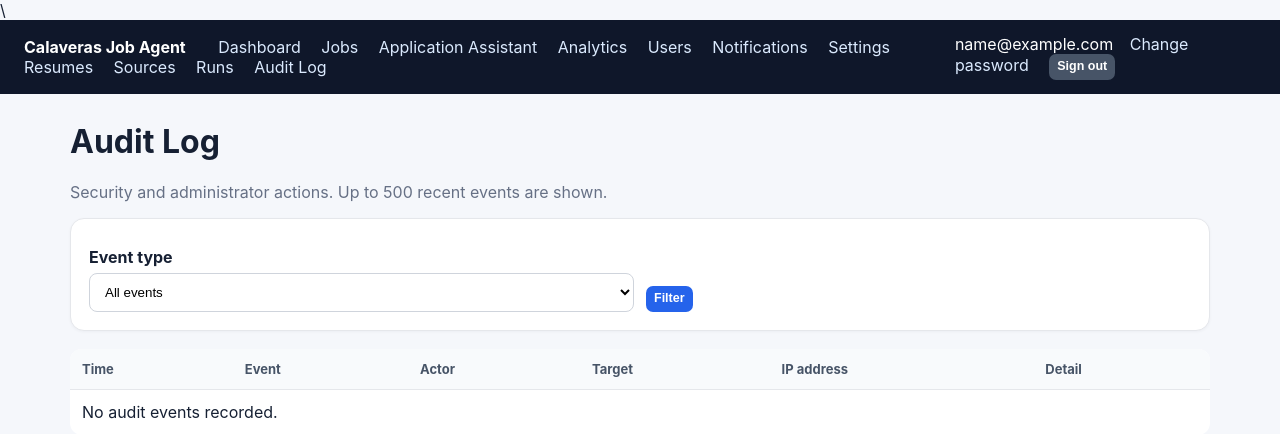
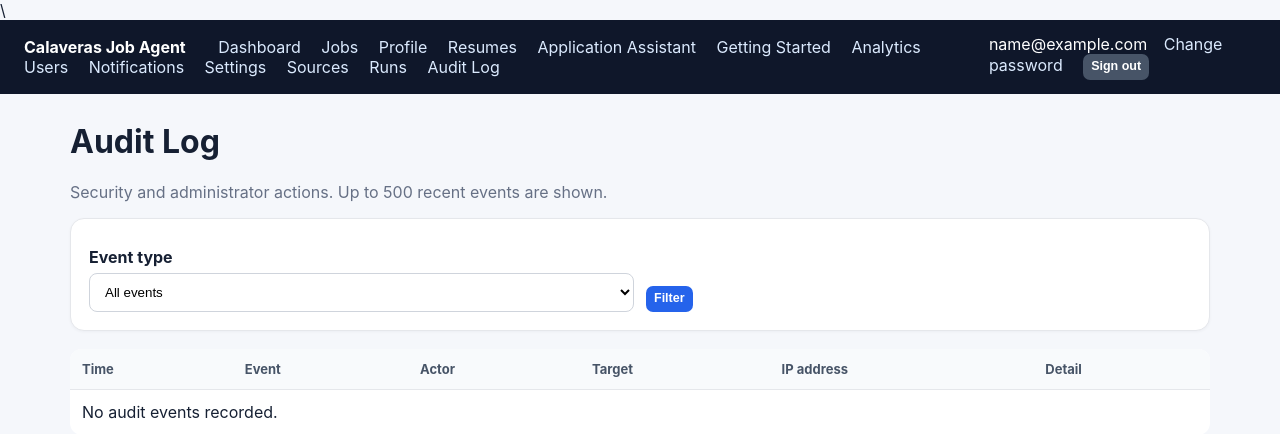
Before and after one commit to WorkdayGeorge/calaveras_job_agent, a FastAPI app: page /admin/audit in a window 1280 px wide. Shown: the top 434 px of the page. Run offline with FastAPI, Linux system fonts and the light colour scheme; the visitor is signed in with stand-in values (Sample User, id 1); data that the repository does not hold is empty; some libraries are stand-ins or nearby versions.

Commit message:
Add invite-only self-service onboarding

```diff
--- a/web/templates/base.html
+++ b/web/templates/base.html
@@ -45,13 +45,15 @@
     <strong>Calaveras Job Agent</strong>
     <a href="/">Dashboard</a>
     <a href="/jobs">Jobs</a>
+    <a href="/profile">Profile</a>
+    <a href="/resumes">Resumes</a>
     <a href="/application-assistant">Application Assistant</a>
+    <a href="/onboarding">Getting Started</a>
     {% if request.session.get("role", "administrator") == "administrator" %}
     <a href="/admin/analytics">Analytics</a>
     <a href="/admin/users">Users</a>
     <a href="/admin/notifications">Notifications</a>
     <a href="/settings">Settings</a>
-    <a href="/resumes">Resumes</a>
     <a href="/sources">Sources</a>
     <a href="/runs">Runs</a>
     <a href="/admin/audit">Audit Log</a>
```
